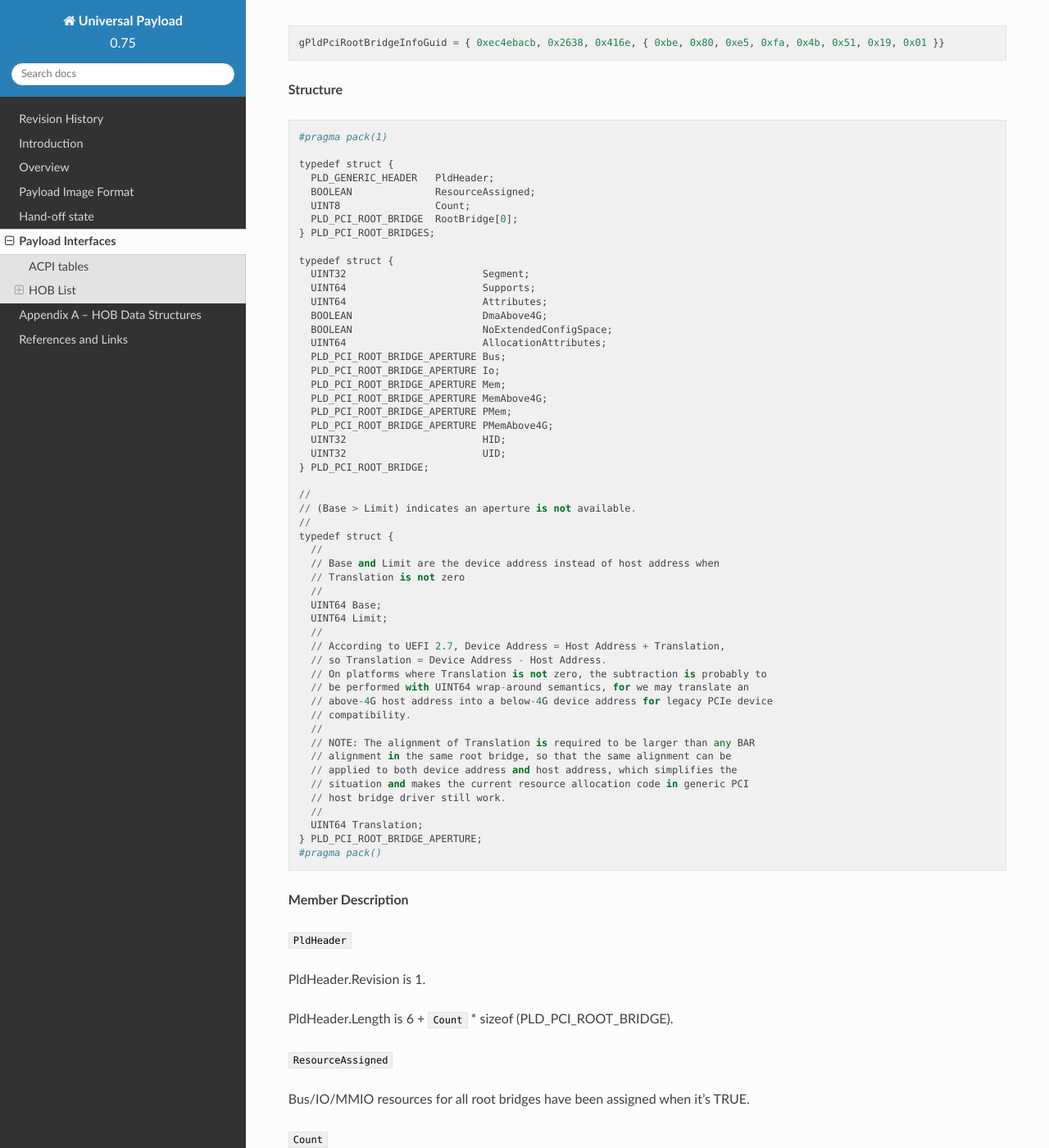
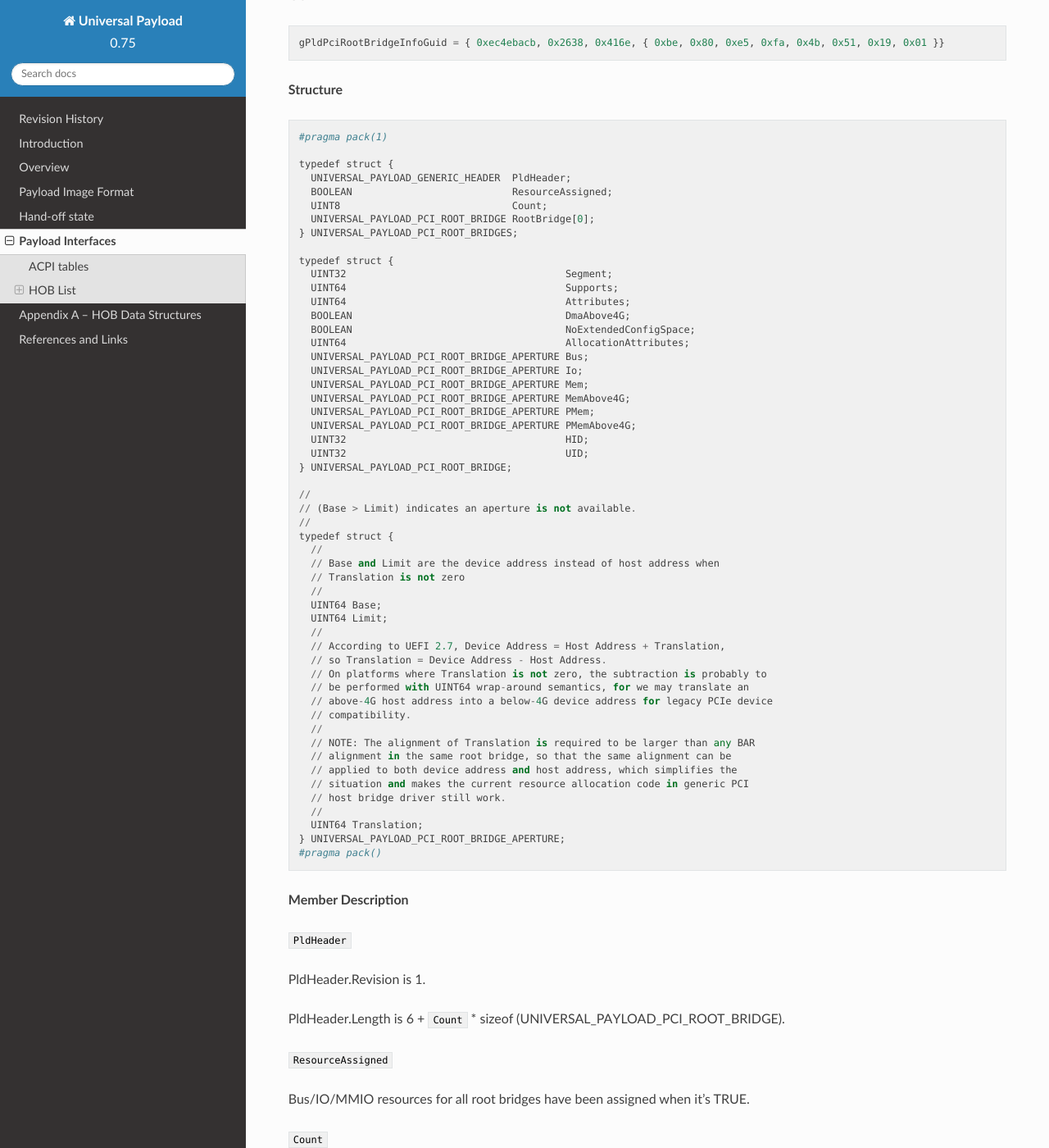
Before and after one commit to UniversalScalableFirmware/documentation, a Sphinx documentation site: the page built from source/payload-interfaces/index.rst, in a window 1280 px wide and 1400 px high, scrolled down 7365 px. Shown: the whole window at 82% size. Built offline with Sphinx 7.4.7 and the Read the Docs theme 2.0.0, drawn with Linux system fonts in a browser that asks for light colours; some of the changed text lies outside the part shown.

Commit message:
Change prefix of interface definitions to "UNIVERSAL_PAYLOAD_" prefix
Signed-off-by: Ray Ni <ray.ni@intel.com>

```diff
--- a/source/payload-interfaces/index.rst
+++ b/source/payload-interfaces/index.rst
@@ -161,7 +161,7 @@
     UINT8                Revision;
     UINT8                Reserved;
     UINT16               Length;
-  } PLD_GENERIC_HEADER;
+  } UNIVERSAL_PAYLOAD_GENERIC_HEADER;
 
   #pragma pack()
 
@@ -173,7 +173,7 @@
 
 ``Length``
 
-The Length equals to the sizeof (PLD_GENERIC_HEADER) + sizeof (<additional members>).
+The Length equals to the sizeof (UNIVERSAL_PAYLOAD_GENERIC_HEADER) + sizeof (<additional members>).
 
 Consumers of the interfaces should only access those members that are covered by Length.
 
@@ -182,8 +182,8 @@
 
   It also includes the optional padding bytes to make sure each HOB is multiple of 8 bytes in length.
 
-  ``PLD_GENERIC_HEADER.Length`` tells the exact length of the meaningful data excluding the padding bytes.
-  So, it's always true that ``PLD_GENERIC_HEADER.Length`` is less than or equal to the Length in ``EFI_HOB_GUID_TYPE``.
+  ``UNIVERSAL_PAYLOAD_GENERIC_HEADER.Length`` tells the exact length of the meaningful data excluding the padding bytes.
+  So, it's always true that ``UNIVERSAL_PAYLOAD_GENERIC_HEADER.Length`` is less than or equal to the Length in ``EFI_HOB_GUID_TYPE``.
 
 HOB data for different interfaces is defined in following sections.
 
@@ -205,9 +205,9 @@
   #pragma pack (1)
 
   typedef struct {
-    PLD_GENERIC_HEADER   PldHeader;
-    EFI_PHYSICAL_ADDRESS Rsdp;
-  } PLD_ACPI_TABLE;
+    UNIVERSAL_PAYLOAD_GENERIC_HEADER PldHeader;
+    EFI_PHYSICAL_ADDRESS             Rsdp;
+  } UNIVERSAL_PAYLOAD_ACPI_TABLE;
 
   #pragma pack()
 
@@ -243,9 +243,9 @@
   #pragma pack (1)
 
   typedef struct {
-    PLD_GENERIC_HEADER   PldHeader;
-    EFI_PHYSICAL_ADDRESS SmBiosEntryPoint;
-  } PLD_SMBIOS_TABLE;
+    UNIVERSAL_PAYLOAD_GENERIC_HEADER PldHeader;
+    EFI_PHYSICAL_ADDRESS             SmBiosEntryPoint;
+  } UNIVERSAL_PAYLOAD_SMBIOS_TABLE;
 
   #pragma pack()
 
@@ -281,9 +281,9 @@
   #pragma pack (1)
 
   typedef struct {
-    PLD_GENERIC_HEADER   PldHeader;
-    EFI_PHYSICAL_ADDRESS DeviceTreeAddress;
-  } PLD_DEVICE_TREE;
+    UNIVERSAL_PAYLOAD_GENERIC_HEADER PldHeader;
+    EFI_PHYSICAL_ADDRESS             DeviceTreeAddress;
+  } UNIVERSAL_PAYLOAD_DEVICE_TREE;
 
   #pragma pack()
 
@@ -321,12 +321,12 @@
   #pragma pack(1)
 
   typedef struct {
-    PLD_GENERIC_HEADER   PldHeader;
-    BOOLEAN              UseMmio;
-    UINT8                RegisterStride;
-    UINT32               BaudRate;
-    EFI_PHYSICAL_ADDRESS RegisterBase;
-  } PLD_SERIAL_PORT_INFO;
+    UNIVERSAL_PAYLOAD_GENERIC_HEADER PldHeader;
+    BOOLEAN                          UseMmio;
+    UINT8                            RegisterStride;
+    UINT32                           BaudRate;
+    EFI_PHYSICAL_ADDRESS             RegisterBase;
+  } UNIVERSAL_PAYLOAD_SERIAL_PORT_INFO;
 
   #pragma pack()
 
@@ -379,28 +379,28 @@
   #pragma pack(1)
 
   typedef struct {
-    PLD_GENERIC_HEADER   PldHeader;
-    BOOLEAN              ResourceAssigned;
-    UINT8                Count;
-    PLD_PCI_ROOT_BRIDGE  RootBridge[0];
-  } PLD_PCI_ROOT_BRIDGES;
+    UNIVERSAL_PAYLOAD_GENERIC_HEADER  PldHeader;
+    BOOLEAN                           ResourceAssigned;
+    UINT8                             Count;
+    UNIVERSAL_PAYLOAD_PCI_ROOT_BRIDGE RootBridge[0];
+  } UNIVERSAL_PAYLOAD_PCI_ROOT_BRIDGES;
 
   typedef struct {
-    UINT32                       Segment;
-    UINT64                       Supports;
-    UINT64                       Attributes;
-    BOOLEAN                      DmaAbove4G;
-    BOOLEAN                      NoExtendedConfigSpace;
-    UINT64                       AllocationAttributes;
-    PLD_PCI_ROOT_BRIDGE_APERTURE Bus;
-    PLD_PCI_ROOT_BRIDGE_APERTURE Io;
-    PLD_PCI_ROOT_BRIDGE_APERTURE Mem;
-    PLD_PCI_ROOT_BRIDGE_APERTURE MemAbove4G;
-    PLD_PCI_ROOT_BRIDGE_APERTURE PMem;
-    PLD_PCI_ROOT_BRIDGE_APERTURE PMemAbove4G;
-    UINT32                       HID;
-    UINT32                       UID;
-  } PLD_PCI_ROOT_BRIDGE;
+    UINT32                                     Segment;
+    UINT64                                     Supports;
+    UINT64                                     Attributes;
+    BOOLEAN                                    DmaAbove4G;
+    BOOLEAN                                    NoExtendedConfigSpace;
+    UINT64                                     AllocationAttributes;
+    UNIVERSAL_PAYLOAD_PCI_ROOT_BRIDGE_APERTURE Bus;
+    UNIVERSAL_PAYLOAD_PCI_ROOT_BRIDGE_APERTURE Io;
+    UNIVERSAL_PAYLOAD_PCI_ROOT_BRIDGE_APERTURE Mem;
+    UNIVERSAL_PAYLOAD_PCI_ROOT_BRIDGE_APERTURE MemAbove4G;
+    UNIVERSAL_PAYLOAD_PCI_ROOT_BRIDGE_APERTURE PMem;
+    UNIVERSAL_PAYLOAD_PCI_ROOT_BRIDGE_APERTURE PMemAbove4G;
+    UINT32                                     HID;
+    UINT32                                     UID;
+  } UNIVERSAL_PAYLOAD_PCI_ROOT_BRIDGE;
 
   //
   // (Base > Limit) indicates an aperture is not available.
@@ -427,7 +427,7 @@
     // host bridge driver still work.
     //
     UINT64 Translation;
-  } PLD_PCI_ROOT_BRIDGE_APERTURE;
+  } UNIVERSAL_PAYLOAD_PCI_ROOT_BRIDGE_APERTURE;
   #pragma pack()
 
 **Member Description**
@@ -436,7 +436,7 @@
 
 PldHeader.Revision is 1.
 
-PldHeader.Length is 6 + ``Count`` * sizeof (PLD_PCI_ROOT_BRIDGE).
+PldHeader.Length is 6 + ``Count`` * sizeof (UNIVERSAL_PAYLOAD_PCI_ROOT_BRIDGE).
 
 ``ResourceAssigned``
 
--- a/source/revision-history.rst
+++ b/source/revision-history.rst
@@ -14,5 +14,7 @@
             new interfaces.
           - Add PLD_GENERIC_HEADER.Length.
           - Add PLD_PCI_ROOT_BRIDGES definition.
+          - Change prefix of interface definitions from
+            "PLD_" to "UNIVERSAL_PAYLOAD_" prefix.
 0.7       Initial draft.                                     Sep 19, 2020
 ========  =================================================  ======
```
Also changed, not shown: other parts of source/revision-history.rst (+1 -1 lines).
